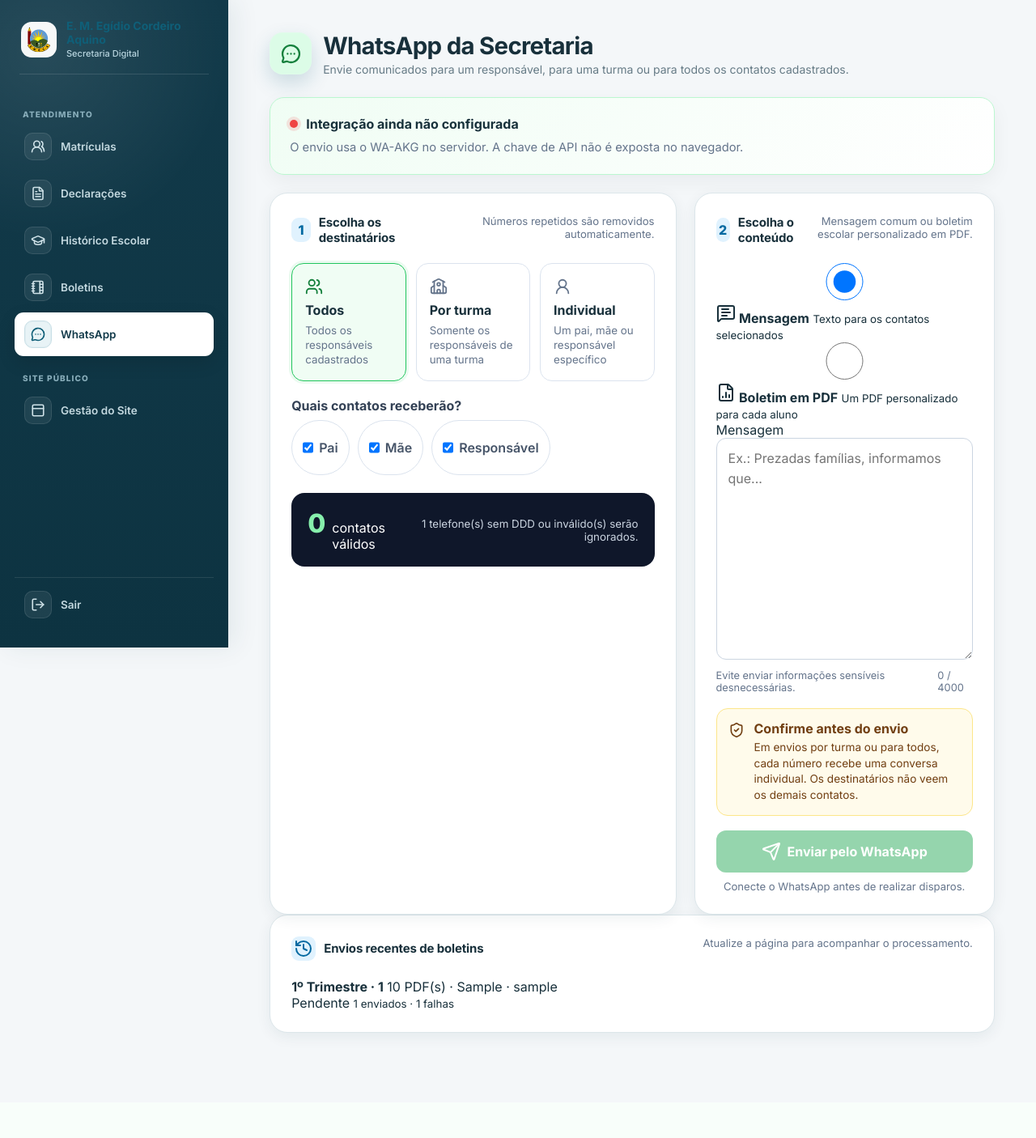
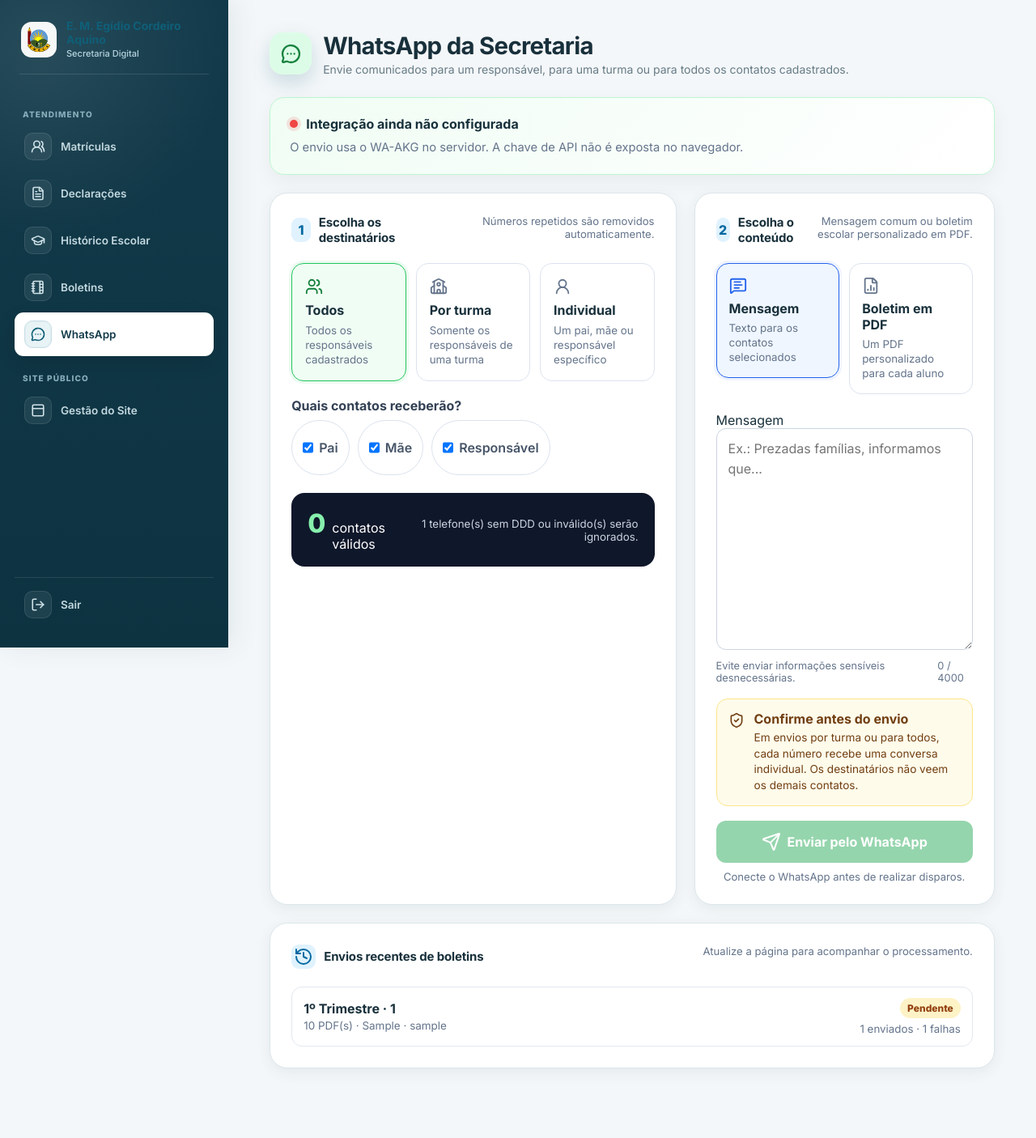
Before and after one commit to Paulo-Andre/emeca, a Django app: page /whatsapp/ in a window 1280 px wide. Shown: the whole page at 81% size. Before the commit the page ends 1284 px from the top, so only its background shows below. Run offline with Django 5.2, Linux system fonts and the light colour scheme; a user stored in the database is signed in; data comes from the database, SQL or seed files in the repository; tables that the repository leaves empty hold one stand-in row (values such as "Sample post"); data that the repository does not hold is empty; parts of the project's set-up code (start-up, migrations or seed data) failed here and were passed over.

Commit message:
Estilizar boletim PDF e fila do WhatsApp

```diff
--- a/usuarioSec/static/css/whatsapp.css
+++ b/usuarioSec/static/css/whatsapp.css
@@ -71,3 +71,41 @@
 .qr-error{color:#b91c1c;line-height:1.45}.qr-connected{color:#166534;font-weight:700}
 @media(max-width:1000px){.send-grid{grid-template-columns:1fr}.mode-grid{grid-template-columns:1fr}.connection-card{align-items:flex-start;flex-direction:column}.recipient-preview{align-items:flex-start;flex-direction:column}.recipient-preview small{text-align:left}}
 @media(max-width:640px){.section-heading{flex-direction:column}.helper{text-align:left}.message-meta{flex-direction:column}.connection-actions{width:100%}.connection-actions>*{flex:1}.connection-actions button{width:100%}}
+
+.content-mode-grid{display:grid;grid-template-columns:1fr 1fr;gap:12px;margin-bottom:22px}
+.content-option{position:relative;cursor:pointer}
+.content-option input{position:absolute;opacity:0;pointer-events:none}
+.content-option>span{display:flex;min-height:104px;flex-direction:column;gap:6px;padding:15px;border:1px solid #dbe3ee;border-radius:15px;background:#fff;transition:.18s}
+.content-option svg{width:22px;color:#64748b}
+.content-option small{color:#64748b;line-height:1.35}
+.content-option input:checked+span{border-color:#2563eb;background:#eff6ff;box-shadow:0 0 0 3px rgba(37,99,235,.08)}
+.content-option input:checked+span svg{color:#2563eb}
+.bulletin-title{display:flex;align-items:center;justify-content:space-between;gap:18px;margin:4px 0 10px;padding:16px;border-radius:16px;background:linear-gradient(135deg,#eff6ff,#f8fafc);border:1px solid #bfdbfe}
+.bulletin-title h4{margin:2px 0 0;color:#172554;font-size:1.02rem}
+.bulletin-title>svg{width:32px;height:32px;color:#2563eb}
+.bulletin-kicker{font-size:.76rem;font-weight:800;letter-spacing:.08em;text-transform:uppercase;color:#1d4ed8}
+.bulletin-period-grid{display:grid;grid-template-columns:1fr 1fr 1fr;gap:12px}
+.bulletin-period-grid .field-block{margin-top:10px}
+.bulletin-note{display:flex;gap:11px;margin:16px 0;padding:13px 14px;border:1px solid #bbf7d0;border-radius:14px;background:#f0fdf4;color:#166534}
+.bulletin-note svg{width:20px;flex:0 0 auto}
+.bulletin-note p{margin:3px 0 0;color:#3f6212;font-size:.84rem;line-height:1.45}
+.bulletin-preview{display:flex;align-items:center;justify-content:space-between;gap:16px;margin:16px 0;padding:16px 18px;border-radius:15px;background:#172554;color:#fff}
+.bulletin-preview>div{display:flex;align-items:baseline;gap:8px;white-space:nowrap}
+.bulletin-preview strong{font-size:1.8rem;color:#93c5fd}
+.bulletin-preview p{margin:0;color:#dbeafe;font-size:.82rem;text-align:right;line-height:1.4}
+#mensagemBoletim{width:100%;box-sizing:border-box;border:1px solid #cbd5e1;border-radius:12px;background:#fff;padding:12px 14px;font:inherit;outline:none;resize:vertical;line-height:1.5}
+#mensagemBoletim:focus{border-color:#38bdf8;box-shadow:0 0 0 3px rgba(56,189,248,.12)}
+.bulletin-history{margin-top:22px}
+.history-list{display:grid;gap:10px}
+.history-item{display:flex;align-items:center;justify-content:space-between;gap:18px;padding:13px 14px;border:1px solid #e2e8f0;border-radius:13px;background:#fff}
+.history-item>div:first-child{display:flex;flex-direction:column;gap:3px}
+.history-item span{color:#64748b;font-size:.84rem}
+.history-numbers{display:flex;flex-direction:column;align-items:flex-end;gap:5px}
+.history-numbers small{color:#64748b}
+.history-status{display:inline-flex!important;padding:5px 9px;border-radius:999px;font-size:.75rem!important;font-weight:800!important}
+.status-job-pendente{background:#fef3c7;color:#92400e!important}
+.status-job-processando{background:#dbeafe;color:#1d4ed8!important}
+.status-job-concluido{background:#dcfce7;color:#166534!important}
+.status-job-com_erros,.status-job-falhou{background:#fee2e2;color:#991b1b!important}
+@media(max-width:1000px){.bulletin-period-grid{grid-template-columns:1fr 1fr}.history-item{align-items:flex-start}.history-numbers{align-items:flex-start}}
+@media(max-width:640px){.content-mode-grid,.bulletin-period-grid{grid-template-columns:1fr}.bulletin-preview,.history-item{align-items:flex-start;flex-direction:column}.bulletin-preview p{text-align:left}.history-numbers{width:100%}}
```
